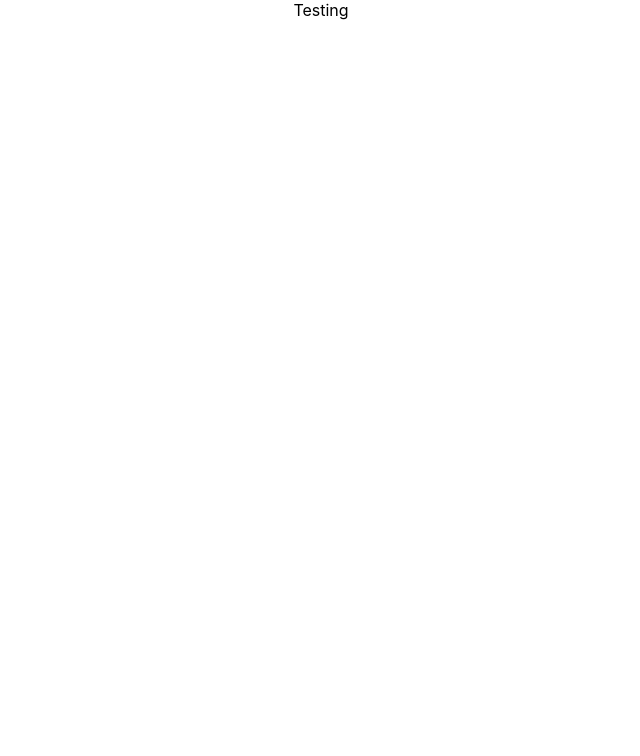
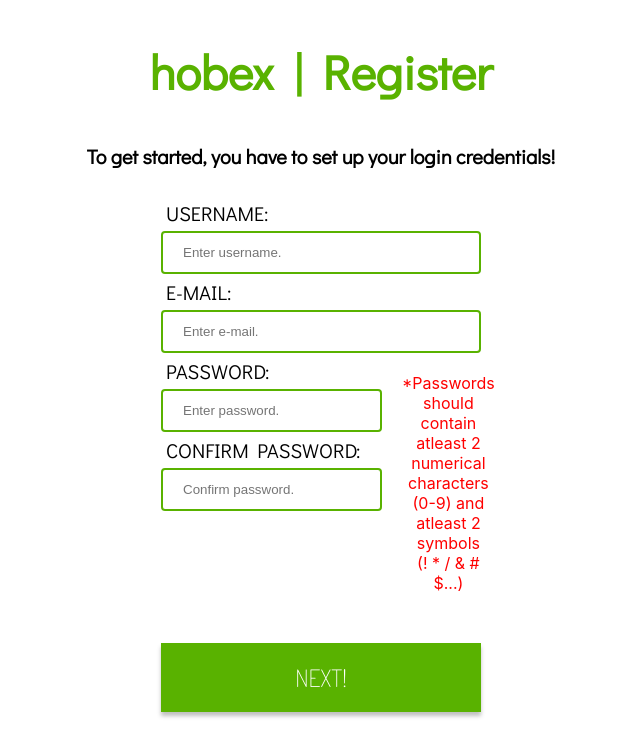
Before and after one commit to InkyWinky/SkillandHobbyExchangeApp, a React (Create React App) app: page / in a window 1280 px wide. Shown: the top 756 px of the page, without its empty margins (319-959 px from the left). Built offline with nearby package versions, Linux system fonts and the light colour scheme.

Commit message:
Added Register.js, Register.css

```diff
--- a/src/App.js
+++ b/src/App.js
@@ -6,7 +6,7 @@ import './App.css';
 function App() {
   return (
     <div className="App">
-      Testing
+      <Register></Register>
     </div>
   );
 }
--- a/src/components/Register.js
+++ b/src/components/Register.js
@@ -1,7 +1,67 @@
-import React from 'react'
+import React, {useEffect, useState} from 'react'
 import './styles/Register.css';
 import Title from "./Title";
 const Register = () => {
+
+    const [username,setUsername] = useState("")
+    const [email,setEmail] = useState("")
+    const [password,setPassword] = useState("")
+    const [passwordConfirm, setPasswordConfirm] = useState("")
+    const [passwordValid, setPasswordValid] = useState(false);
+    const [passwordMatch, setPasswordMatch] = useState(false);
+
+    const handleUsernameChange = (event) => {
+        setUsername(event.target.value);
+    }
+    const checkUsername =  (event) => {
+        console.log(event.target.value)
+    }
+
+    const handleEmailChange = (event) => {
+        setEmail(event.target.value);
+    }
+    const handlePasswordChange = (event) => {
+        setPassword(event.target.value);
+    }
+    const handlePasswordConfirmChange = (event) => {
+        setPasswordConfirm(event.target.value);
+    }
+
+    const checkPassword = () => {
+        let intCount = 0;
+        let symbolCount = 0;
+        for (let i = 0; i < password.length; i++){
+            if (password[i] >= "0" && password[i] <= "9") {
+                intCount += 1;
+            }
+            else if (password[i] >= "a" && password[i] <= "z"){
+            }
+            else if (password[i] >= "A" && password[i] <= "Z"){
+
+            }
+            else {
+                symbolCount += 1;
+            }
+        }
+
+
+
+
+
+
+    }
+
+    const checkBothPasswords = () => {
+        if (password == passwordConfirm){
+            console.log("YES")
+        }
+        else {
+            console.log("NO")
+        }
+    }
+
+
+
     return (
         <div>
             <Title text="hobex | Register"/>
@@ -9,7 +69,23 @@ const Register = () => {
 
             <form id="form">
                 <label>USERNAME:</label>
-                <input type="text"></input>
+                <input className="input-box" type="text" placeholder="Enter username." onChange={handleUsernameChange} onBlur = {checkUsername}></input>
+                <label>E-MAIL:</label>
+                <input className ="input-box" type="text" placeholder="Enter e-mail." onChange = {handleEmailChange}></input>
+
+                <div id="password-box">
+                <div id="password-box-entry">
+                <label>PASSWORD:</label>
+                <input className ="input-box" type="text" placeholder="Enter password." onChange = {handlePasswordChange} onBlur= {checkPassword}></input>
+                <label>CONFIRM PASSWORD:</label>
+                <input className ="input-box" type="text" placeholder="Confirm password."onChange = {handlePasswordConfirmChange} onBlur = {checkBothPasswords}></input>
+                </div>
+                    <div id="password-box-text">
+                    *Passwords should contain atleast 2 numerical characters (0-9) and atleast 2 symbols <br></br>(! * / & # $...)
+                    </div>
+
+                </div>
+                <button id="form-submit-button"><h2 id="button-text"> NEXT! </h2></button>
             </form>
         </div>
     )
--- a/src/components/styles/Register.css
+++ b/src/components/styles/Register.css
@@ -1,4 +1,27 @@
 @import url('https://fonts.googleapis.com/css2?family=Didact+Gothic&display=swap');
+@import url('https://fonts.googleapis.com/css2?family=Didact+Gothic&family=Dosis:wght@200&display=swap');
+
+@keyframes boxClicked {
+    from {
+        border: 2px solid black;
+    }
+    to {
+        border: 2px solid gray;
+    }
+}
+
+@keyframes submitHover {
+    from {
+        background-color: #59B200;
+        border: 3px solid #59B200;
+
+    }
+    to {
+        background-color: #6EDC00;
+        border: 3px solid #6EDC00;
+
+    }
+}
 
 html{
     overflow: hidden;
@@ -25,4 +48,60 @@ h4, label {
 
 label {
     text-align: left;
+    margin:5px;
 }
+
+.input-box{
+    padding: 12px 20px;
+    box-sizing: border-box;
+    border: 2px solid #59B200;
+    border-radius:4px;
+
+}
+
+#username-input:focus{
+    animation-name: boxClicked;
+    animation-duration: 0.9s;
+    border: 2px solid red;
+}
+
+#password-box {
+    display: flex;
+    flex-direction: row;
+}
+#password-box-entry {
+    display: flex;
+    flex-direction: column;
+}
+#password-box-text {
+    color:red;
+    margin:auto;
+    padding:20px;
+
+}
+#form-submit-button{
+    margin-top: 30px;
+    background: #59B200;
+border: 3px solid #59B200;
+box-shadow: 0px 4px 4px rgba(0, 0, 0, 0.25);
+transition:0.5s;
+}
+
+#form-submit-button:hover{
+    cursor:pointer;
+    transition:0.5s;
+    animation-name: submitHover;
+    animation-duration:1s;
+    animation-fill-mode: forwards;
+}
+
+
+#button-text {
+    font-family: Dosis;
+    font-style: normal;
+    font-weight: normal;
+    font-size: 24px;
+    line-height: 21px;
+    text-align: center;
+    color:white;
+}
```
